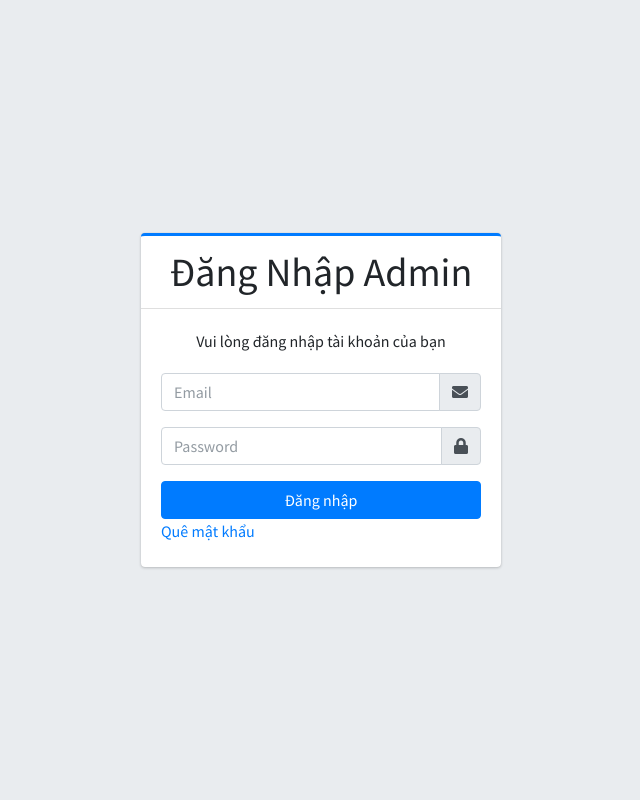
After one commit to quanglinheternity/nhom2_du_an1, a PHP site: page /du_an_1/admin/views/auth/formLogin.php in a window 1280 px wide. The commit adds this page. Shown: the whole page, without its empty margins (319-959 px from the left). Run offline with PHP 8.4, Linux system fonts and the light colour scheme; some libraries are stand-ins or nearby versions.

Commit message:
đăng nhập admin

```diff
--- /dev/null
+++ b/admin/views/auth/formLogin.php
@@ -0,0 +1,81 @@
+<!DOCTYPE html>
+<html lang="en">
+
+<head>
+    <meta charset="utf-8">
+    <meta name="viewport" content="width=device-width, initial-scale=1">
+    <title>Đăng nhập Admin</title>
+
+    <!-- Google Font: Source Sans Pro -->
+    <link rel="stylesheet"
+        href="https://fonts.googleapis.com/css?family=Source+Sans+Pro:300,400,400i,700&display=fallback">
+    <!-- Font Awesome -->
+    <link rel="stylesheet" href="./assets/plugins/fontawesome-free/css/all.min.css">
+    <!-- icheck bootstrap -->
+    <link rel="stylesheet" href="./assets/plugins/icheck-bootstrap/icheck-bootstrap.min.css">
+    <!-- Theme style -->
+    <link rel="stylesheet" href="./assets/dist/css/adminlte.min.css">
+</head>
+
+<body class="hold-transition login-page">
+    <div class="login-box">
+        <!-- /.login-logo -->
+        <div class="card card-outline card-primary">
+            <div class="card-header text-center">
+                <a href="./assets/index2.html" class="h1">Đăng Nhập Admin</a>
+            </div>
+            <div class="card-body">
+
+                <?php if(isset($_SESSION['error']) ){  ?>
+                    <p class="text-danger text-center"><?= $_SESSION['error'] ?></p>
+                  <?php }else { ?>
+                    <p class="login-box-msg">Vui lòng đăng nhập tài khoản của bạn</p>
+                    <?php
+                  }
+                    ?>
+
+                <form action="<?= BASE_URL_ADMIN . '?act=check_login_admin' ?>" method="POST">
+                    <div class="input-group mb-3">
+                        <input type="email" class="form-control" placeholder="Email" name="email">
+                        <div class="input-group-append">
+                            <div class="input-group-text">
+                                <span class="fas fa-envelope"></span>
+                            </div>
+                        </div>
+                    </div>
+                    <div class="input-group mb-3">
+                        <input type="text" class="form-control" placeholder="Password" name="password">
+                        <div class="input-group-append">
+                            <div class="input-group-text">
+                                <span class="fas fa-lock"></span>
+                            </div>
+                        </div>
+                    </div>
+                    <div class="row">
+
+                        <div class="col-12">
+                            <button type="submit" class="btn btn-primary btn-block">Đăng nhập</button>
+                        </div>
+                        <!-- /.col -->
+                    </div>
+                </form>
+                <p class="mb-1">
+                    <a href="#">Quê mật khẩu</a>
+                </p>
+
+            </div>
+            <!-- /.card-body -->
+        </div>
+        <!-- /.card -->
+    </div>
+    <!-- /.login-box -->
+
+    <!-- jQuery -->
+    <script src="./assets/plugins/jquery/jquery.min.js"></script>
+    <!-- Bootstrap 4 -->
+    <script src="./assets/plugins/bootstrap/js/bootstrap.bundle.min.js"></script>
+    <!-- AdminLTE App -->
+    <script src="./assets/dist/js/adminlte.min.js"></script>
+</body>
+
+</html>
--- a/commons/function.php
+++ b/commons/function.php
@@ -89,7 +89,7 @@ function formatDate($date) {
     return date('d/m/Y', strtotime($date));
 }
 function checkLoginAdmin(){
-    if(!isset($_SESSION['admin'])) {
+    if(!isset($_SESSION['user_admin'])) {
         //không có session thi chuyển huỳ trang login
         header('location: ' . BASE_URL_ADMIN . '?act=login_admin');
         exit();
```
Also changed, not shown: admin/controllers/AdminTaiKhoanController.php (+38 -2 lines), admin/index.php (+5 -2 lines), admin/models/AdminTaiKhoan.php (+28 -0 lines).
